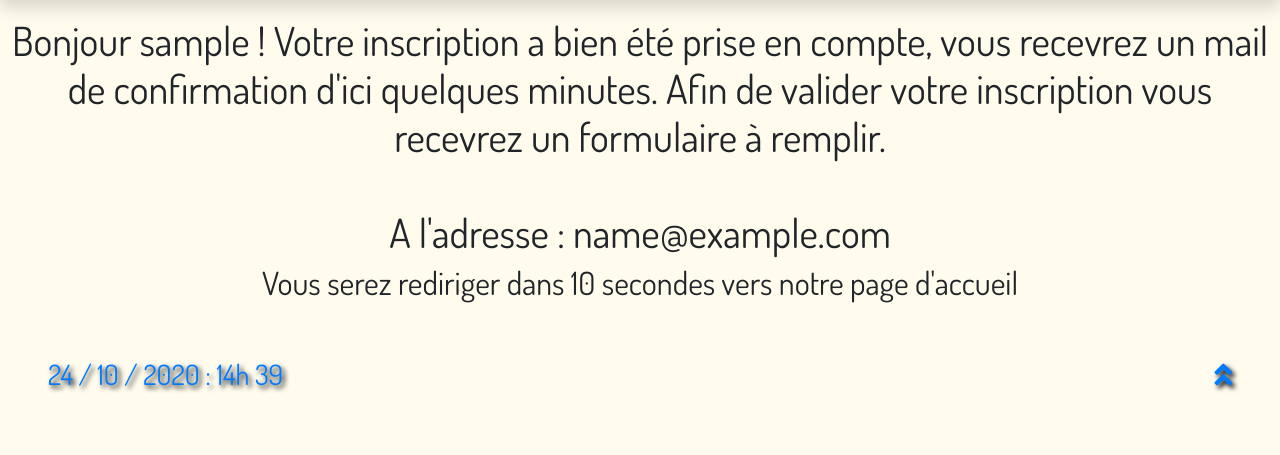
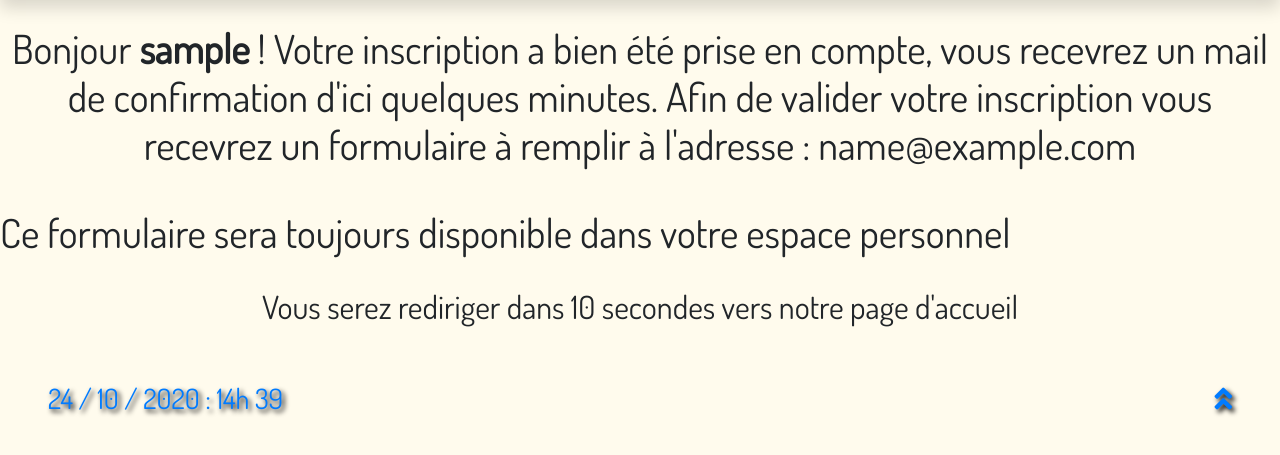
Before and after one commit to Wanbli83470/P13_GIT, a Django app: template user_experience/templates/user_experience/registration_valid.html in a window 1280 px wide. Shown: the part 74-529 px from the top of the page. Run offline with Django 3.2, Linux system fonts and the light colour scheme; tables that the repository leaves empty hold one stand-in row (values such as "Sample post"); the template is opened without the code that fills it: values that come from a table or form of the project are taken from there, most other values are stand-ins (such as "Sample title", 1, 10 or a date in 2020); some libraries are stand-ins or nearby versions.

Commit message:
Avancements dans la documentation des pages HTML de l'utilisateur

```diff
--- a/user_experience/templates/user_experience/registration_valid.html
+++ b/user_experience/templates/user_experience/registration_valid.html
@@ -1,16 +1,21 @@
 {% extends 'content_static/home.html' %}
 {% block title %} Inscription Réussi {% endblock title %}
 
+<!-- Confirmation page for registration with the Melodyoga association -->
+
 {% block content %}
-<h1 class="mt-3 text-center text-{{ var_color }}">Bonjour {{ username }} ! Votre inscription a bien été prise en compte, vous recevrez un mail de confirmation d'ici quelques minutes.
-Afin de valider votre inscription vous recevrez un formulaire à remplir.
-</h1>
+<h1 class="mt-3 p-2 text-center text-{{ var_color }}">Bonjour <strong> {{ username }}  </strong> ! Votre inscription a bien été prise en compte, vous recevrez un mail de confirmation d'ici quelques minutes.
+Afin de valider votre inscription vous recevrez un formulaire à remplir à l'adresse : {{ email }} </h1>
 <br>
-<h1 class="mt-3 text-center text-{{ var_color }}">A l'adresse : {{ email }} </h1>
+<h1>Ce formulaire sera toujours disponible dans votre espace personnel</h1>
+<br>
 <h2 class="text-center text-{{ var_color }}">Vous serez rediriger dans 10 secondes vers notre page d'accueil</h2>
+
+<!-- Redirection in JavaScript to the home page -->
 <script>
     setTimeout(function(){
         window.location.href = '{% url 'home' %}';
     }, 10000);
 </script>
+
 {% endblock content %}
--- a/user_experience/templates/user_experience/reset_password.html
+++ b/user_experience/templates/user_experience/reset_password.html
@@ -3,8 +3,10 @@
 {% load crispy_forms_tags %}
 {% block content %}
 <br>
+
+<!-- 1st page of password reset -->
 <h1 class="text-center"> Veuillez entrer ci-dessous votre adresse mail <strong>ou</strong> votre nom d'utilisateur </h1>
-
+		<!-- Form to locate the user in BDD -->
         <form class="w-50 text-center d-block mx-auto" role="form" action="{% url 'reset_password' %}" method="post">
             {% csrf_token %}
             {{ form_password|crispy}}
--- a/user_experience/templates/user_experience/upload_pdf.html
+++ b/user_experience/templates/user_experience/upload_pdf.html
@@ -3,6 +3,7 @@
 {% load crispy_forms_tags %}
 {% block content %}
 
+<!-- Page to send the Paper form to the site administrator -->
         <form enctype="multipart/form-data" class="w-50 text-center d-block mx-auto" action="{% url 'upload' %}" method="post">
             {% csrf_token %}
             {{ form|crispy}}
```
Also changed, not shown: user_experience/templates/user_experience/connect.html (+11 -2 lines), user_experience/templates/user_experience/contact_mail.html (+5 -3 lines), user_experience/templates/user_experience/detailAtelier.html (+13 -2 lines), user_experience/templates/user_experience/inscribe_workshop.html (+7 -0 lines), user_experience/templates/user_experience/register.html (+5 -4 lines), user_experience/templates/user_experience/reset_password_step.html (+10 -8 lines).
